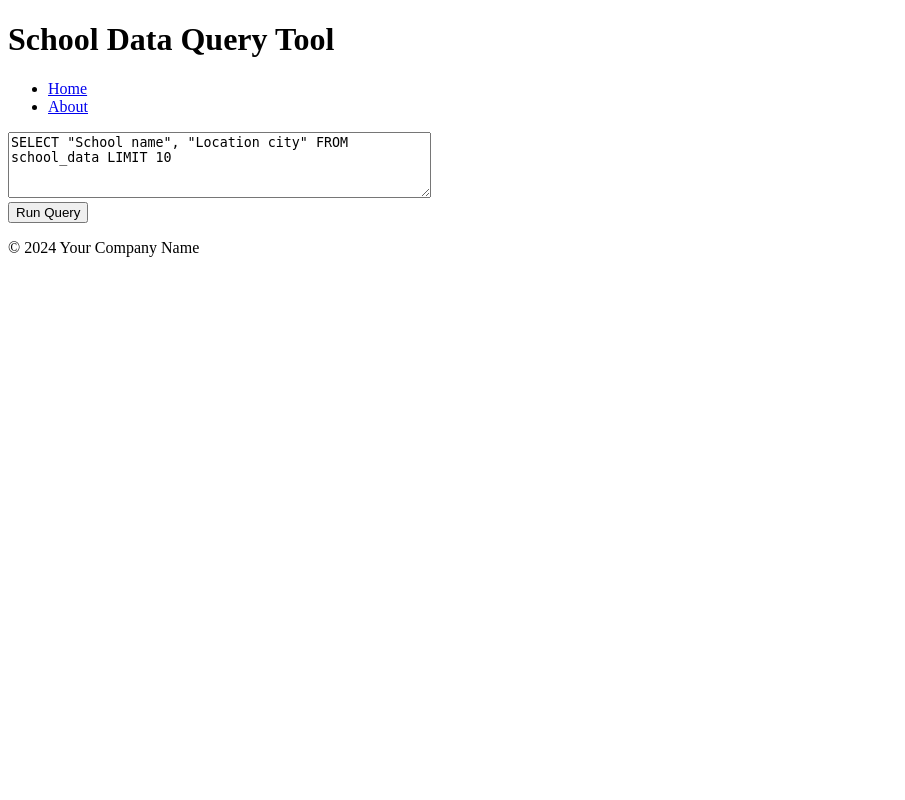
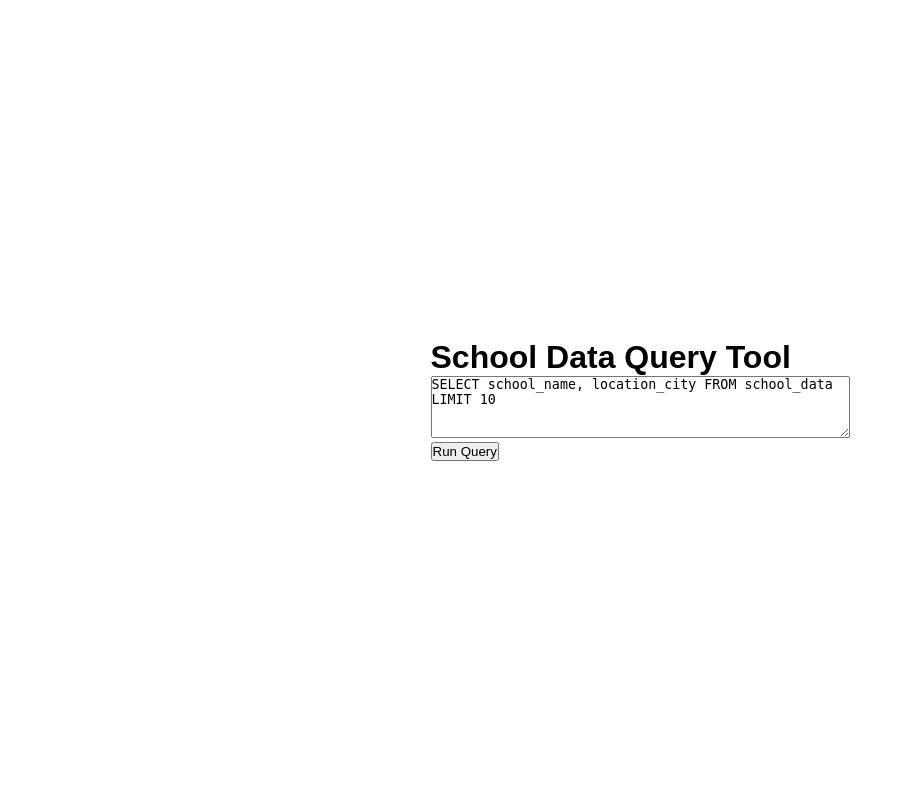
Before and after one commit to PaletteJack/curly-octo-engine, a Flask app: page / in a window 1280 px wide. Shown: the whole page, without its empty margins (0-905 px from the left). Run offline with Flask 3, Linux system fonts and the light colour scheme.

Commit message:
added static folder. removed axios and modified csv load script

```diff
--- a/main.py
+++ b/main.py
@@ -1,13 +1,24 @@
-from flask import Flask, request, jsonify, render_template
+from flask import Flask, request, jsonify, render_template, send_file
 import sqlite3
 import pandas as pd
 
 app = Flask(__name__)
+app.config['TEMPLATES_AUTO_RELOAD'] = True
+app.jinja_env.auto_reload = True
+
+@app.route('/export', methods=["POST"])
+def export_csv():
+    query = request.json["query"]
+    conn = sqlite3.connect('db.sqlite')
+    df = pd.read_sql_query(query, conn)
+    conn.close()
+    csv_file = df.to_csv('query_export.csv', index=False)
+    return send_file(csv_file, as_attachment=True, attachment_filename='query_export.csv', mimetype='text/csv')
 
 @app.route('/query', methods=["POST"])
 def run_query():
     query = request.json["query"]
-    conn = sqlite3.connect('school_db.sqlite')
+    conn = sqlite3.connect('db.sqlite')
     df = pd.read_sql_query(query, conn)
     conn.close()
     return jsonify(df.to_dict(orient='records'))
@@ -16,5 +27,5 @@ def run_query():
 def home():
     return render_template('index.html', title="Home")
 
-if __name__ == "main":
+if __name__ == "__main__":
     app.run(debug=True)
--- /dev/null
+++ b/static/styles.css
@@ -0,0 +1,15 @@
+*, *::before, *::after {
+    margin: 0;
+    padding: 0;
+}
+
+:root {
+    font-size: 16px;
+    font-family: Arial, Helvetica, sans-serif;
+}
+
+body {
+    display: grid;
+    height: 100dvh;
+    place-content: center;
+}
--- a/templates/base.html
+++ b/templates/base.html
@@ -4,19 +4,12 @@
     <meta charset="UTF-8">
     <meta name="viewport" content="width=device-width, initial-scale=1.0">
     <title>{% block title %}Explore Data{% endblock %}</title>
-    <script src="https://cdn.jsdelivr.net/npm/axios/dist/axios.min.js"></script>
+    <link rel="stylesheet" href="{{ url_for('static', filename='styles.css') }}">
     {% block extra_head %}{% endblock %}
 </head>
 <body>
     <header>
         <h1>{% block header %}School Data Explorer{% endblock %}</h1>
-        <nav>
-            <ul>
-                <li><a href="/">Home</a></li>
-                <li><a href="/about">About</a></li>
-                <!-- Add more navigation items as needed -->
-            </ul>
-        </nav>
     </header>
 
     <main>
@@ -24,10 +17,6 @@
         {% endblock %}
     </main>
 
-    <footer>
-        <p>&copy; 2024 Your Company Name</p>
-    </footer>
-
     {% block scripts %}{% endblock %}
 </body>
 </html>
--- a/templates/index.html
+++ b/templates/index.html
@@ -5,7 +5,7 @@
 {% block header %}School Data Query Tool{% endblock %}
 
 {% block content %}
-    <textarea id="query" rows="4" cols="50">SELECT "School name", "Location city" FROM school_data LIMIT 10</textarea>
+    <textarea id="query" rows="4" cols="50">SELECT school_name, location_city FROM school_data LIMIT 10</textarea>
     <br>
     <button onclick="runQuery()">Run Query</button>
     <div id="results"></div>
@@ -13,25 +13,49 @@
 
 {% block scripts %}
 <script>
-function runQuery() {
-    const query = document.getElementById('query').value;
-    axios.post('/query', { query: query })
-        .then(function (response) {
-            const resultsDiv = document.getElementById('results');
+    async function runQuery() {
+        const query = document.getElementById('query').value;
+        const resultsDiv = document.getElementById('results');
+
+        try {
+            const response = await fetch('/query', {
+                method: 'POST',
+                headers: {
+                    'Content-Type': 'application/json',
+                },
+                body: JSON.stringify({ query: query }),
+            });
+
+            if (!response.ok) {
+                throw new Error(`HTTP error! status: ${response.status}`);
+            }
+
+            const data = await response.json();
+
             resultsDiv.innerHTML = '<h2>Results:</h2>';
+
+            if (!Array.isArray(data)) {
+                throw new Error('Unexpected response format');
+            }
+
+            if (data.length === 0) {
+                resultsDiv.innerHTML += '<p>No results found.</p>';
+                return;
+            }
+
             const table = document.createElement('table');
             table.border = '1';
 
             // Create header row
             const headerRow = table.insertRow();
-            for (const key in response.data[0]) {
+            for (const key in data[0]) {
                 const th = document.createElement('th');
                 th.textContent = key;
                 headerRow.appendChild(th);
             }
 
             // Create data rows
-            response.data.forEach(item => {
+            data.forEach(item => {
                 const row = table.insertRow();
                 for (const key in item) {
                     const cell = row.insertCell();
@@ -40,11 +64,11 @@ function runQuery() {
             });
 
             resultsDiv.appendChild(table);
-        })
-        .catch(function (error) {
+
+        } catch (error) {
             console.error('Error:', error);
-            document.getElementById('results').innerHTML = 'Error: ' + error.message;
-        });
-}
+            resultsDiv.innerHTML = `<p style="color: red;">Error: ${error.message}</p>`;
+        }
+    }
 </script>
 {% endblock %}
```
Also changed, not shown: scripts/load_db.py (+9 -1 lines).
